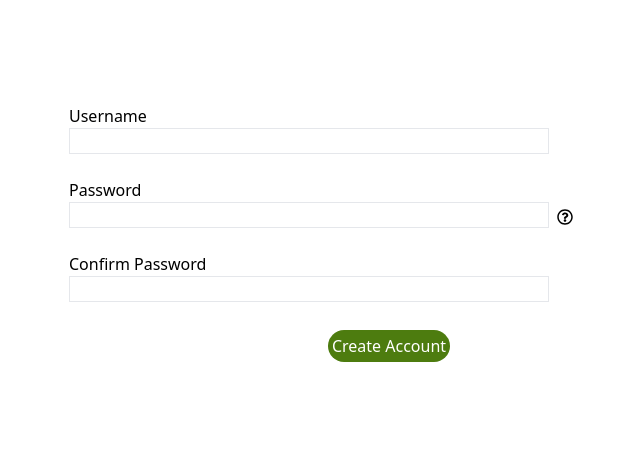
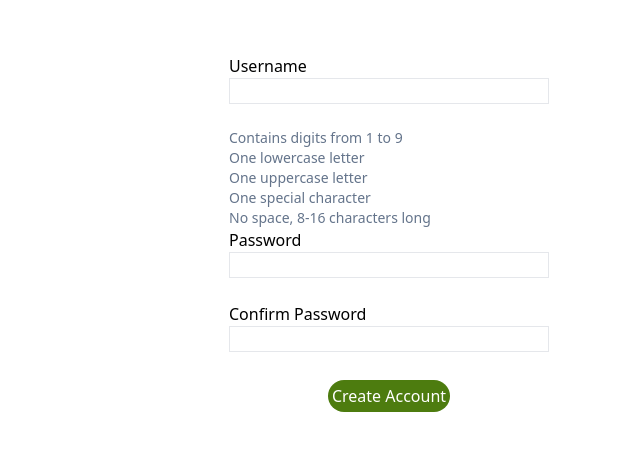
Before and after one commit to Awannng/helloworld, a React (Vite) app: page /createAccount in a window 1280 px wide. Shown: the part 167-618 px from the top of the page, without its empty margins (251-891 px from the left). Built offline with nearby package versions, Linux system fonts and the light colour scheme.

Commit message:
change CreateAccountPage

```diff
--- a/src/pages/CreateAccountPage.jsx
+++ b/src/pages/CreateAccountPage.jsx
@@ -16,12 +16,12 @@ const CreateAccountPage = ({}) => {
     <>
       <form>
         {/* Centers the form */}
-        <div className="flex flex-col mr-auto ml-auto justify-center w-1/2 min-h-svh gap-5">
+        <div className="flex flex-col mr-auto ml-auto justify-center w-3/12 min-h-svh gap-5">
           <div className="flex flex-col">
             {/* Input box for username */}
             <label htmlFor="username">Username</label>
             <input
-              className="mb-1 border w-3/4"
+              className="mb-1 border"
               type="text"
               value={username}
               name="username"
@@ -29,15 +29,23 @@ const CreateAccountPage = ({}) => {
               onChange={(e) => {
                 setUsername(e.target.value);
               }}
+              required
             />
           </div>
 
           {/* Input box for password */}
           <div className="flex flex-col">
+            {/* Show the requirment of the password in gray */}
+            <p className="text-sm text-slate-500">
+              Contains digits from 1 to 9 <br />
+              One lowercase letter <br />
+              One uppercase letter <br />
+              One special character <br />
+              No space, 8-16 characters long
+            </p>
             <label htmlFor="password">Password</label>
-            <div className="inline-block space-x-2">
             <input
-                className="mb-1 border w-3/4"
+              className="mb-1 border"
               type="text"
               value={password}
               name="password"
@@ -46,34 +54,34 @@ const CreateAccountPage = ({}) => {
               onChange={(e) => {
                 setPassword(e.target.value);
               }}
+              required
             />
+
             {/* A dropdown shows the hint of the password */}
-              <FaRegQuestionCircle
-                className="inline-block"
+            {/* <FaRegQuestionCircle
+              className=""
               // changes bool when clicking
               onClick={() => {
                 setShowPass(!showPass);
               }}
-              />
-            </div>
-
+            /> */}
             {/* if showPass is true, then it will show the hint, otherwise it will dispear */}
-            {showPass ? (
-              <p className="text-sm">
+            {/* {showPass ? (
+              <p className="text-sm text-slate-500">
                 Contains digits from 1 to 9 <br />
                 one lowercase letter <br />
                 one uppercase letter <br />
                 one special character <br />
                 no space, 8-16 characters long
               </p>
-            ) : null}
+            ) : null} */}
           </div>
 
           {/* Input box for comfirming password */}
           <div className="flex flex-col">
             <label htmlFor="confirm">Confirm Password</label>{" "}
             <input
-              className="mb-1 border w-3/4"
+              className="mb-1 border"
               type="text"
               value={confirm}
               name="confirm"
@@ -81,6 +89,7 @@ const CreateAccountPage = ({}) => {
               onChange={(e) => {
                 setConfirm(e.target.value);
               }}
+              required
             />
           </div>
 
@@ -88,7 +97,7 @@ const CreateAccountPage = ({}) => {
           <div className="mt-1 flex justify-center">
             <Link>
               <button
-                className=" bg-lime-700 text-white p-1 rounded-full"
+                className=" bg-lime-700 text-white p-1 rounded-full "
                 type="button"
               >
                 Create Account
```
Lines whose indentation alone changed are shown as unchanged.
